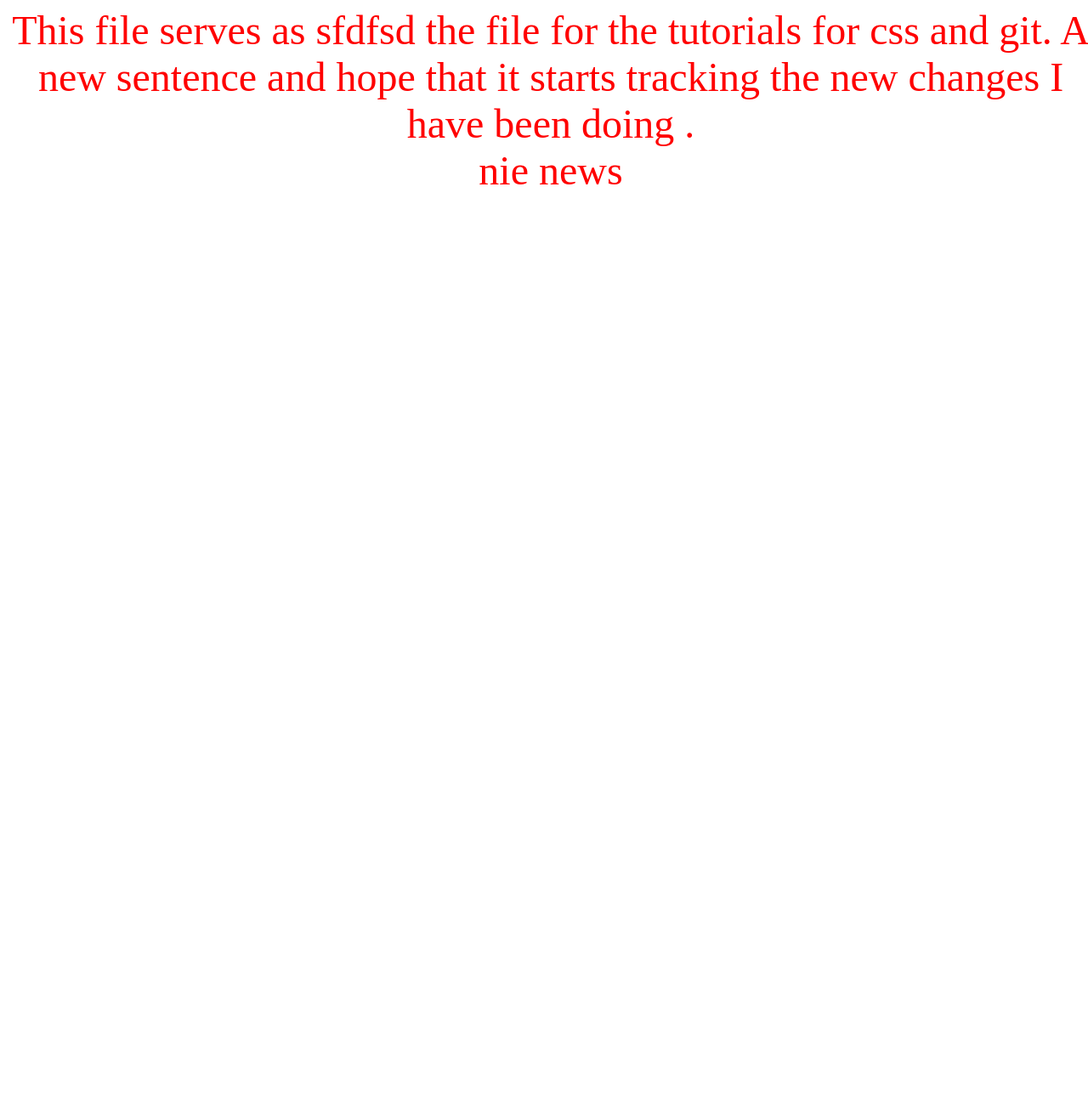
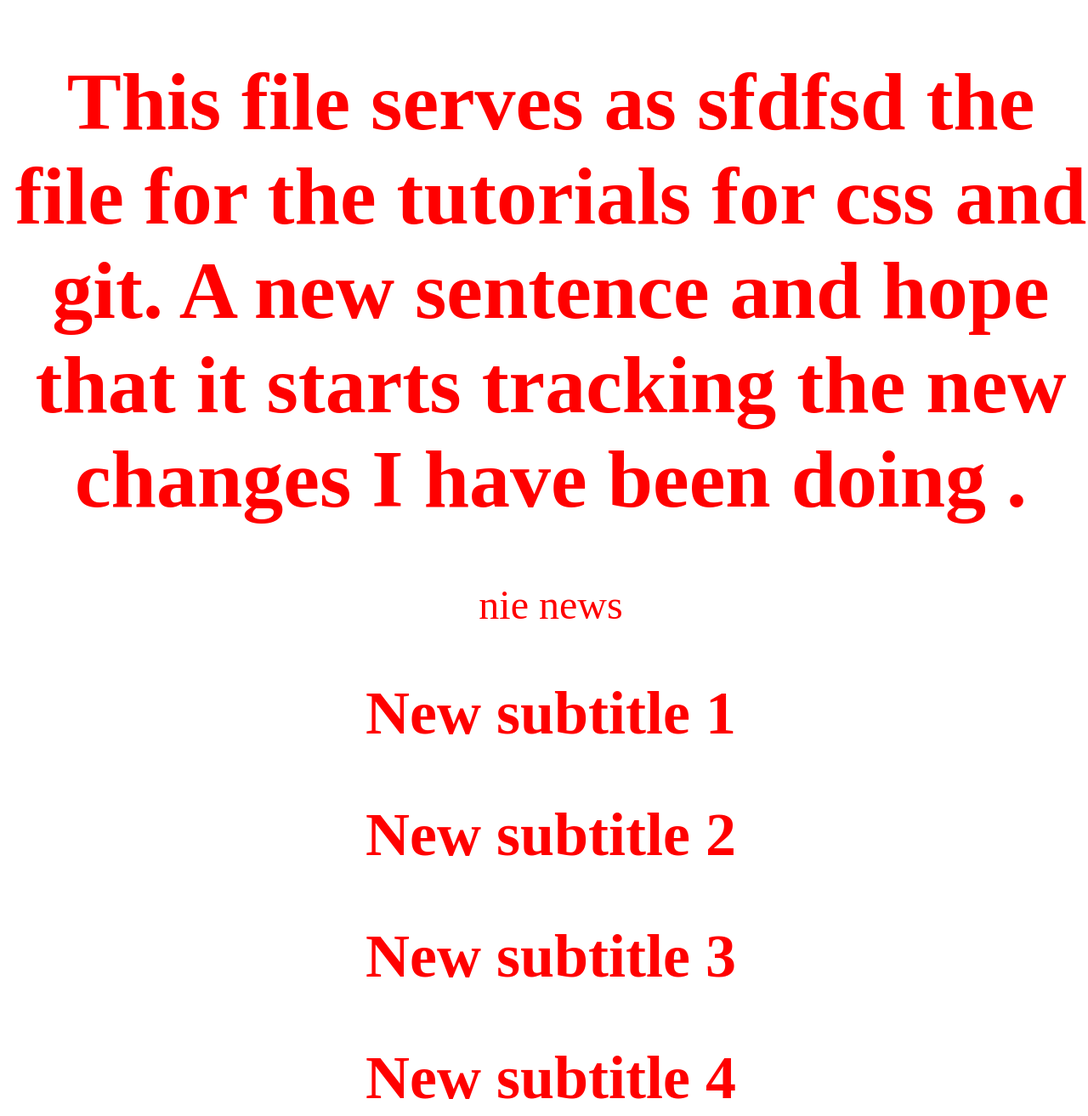
Before and after one commit to atantos/git1, a plain HTML site: page index.html in a window 1280 px wide. Shown: the whole page at 85% size. Before the commit the page ends 800 px from the top, so only its background shows below. Drawn offline with Linux system fonts and the light colour scheme.

Commit message:
added 4 new titles

```diff
--- a/index.html
+++ b/index.html
@@ -8,8 +8,15 @@
 	</script>
 </head>
 <body>
-	<hi>This file serves as sfdfsd the file for the tutorials for css and git. A new sentence and hope that it starts tracking the new changes I have been doing .</hi>
+	<h1>This file serves as sfdfsd the file for the tutorials for css and git. A new sentence and hope that it starts tracking the new changes I have been doing .</h1>
 
 	<div>nie news</div>
+
+
+<h2>New subtitle 1</h2>
+<h2>New subtitle 2</h2>
+<h2>New subtitle 3</h2>
+<h2>New subtitle 4</h2>
+
 </body>
 </html>
```
